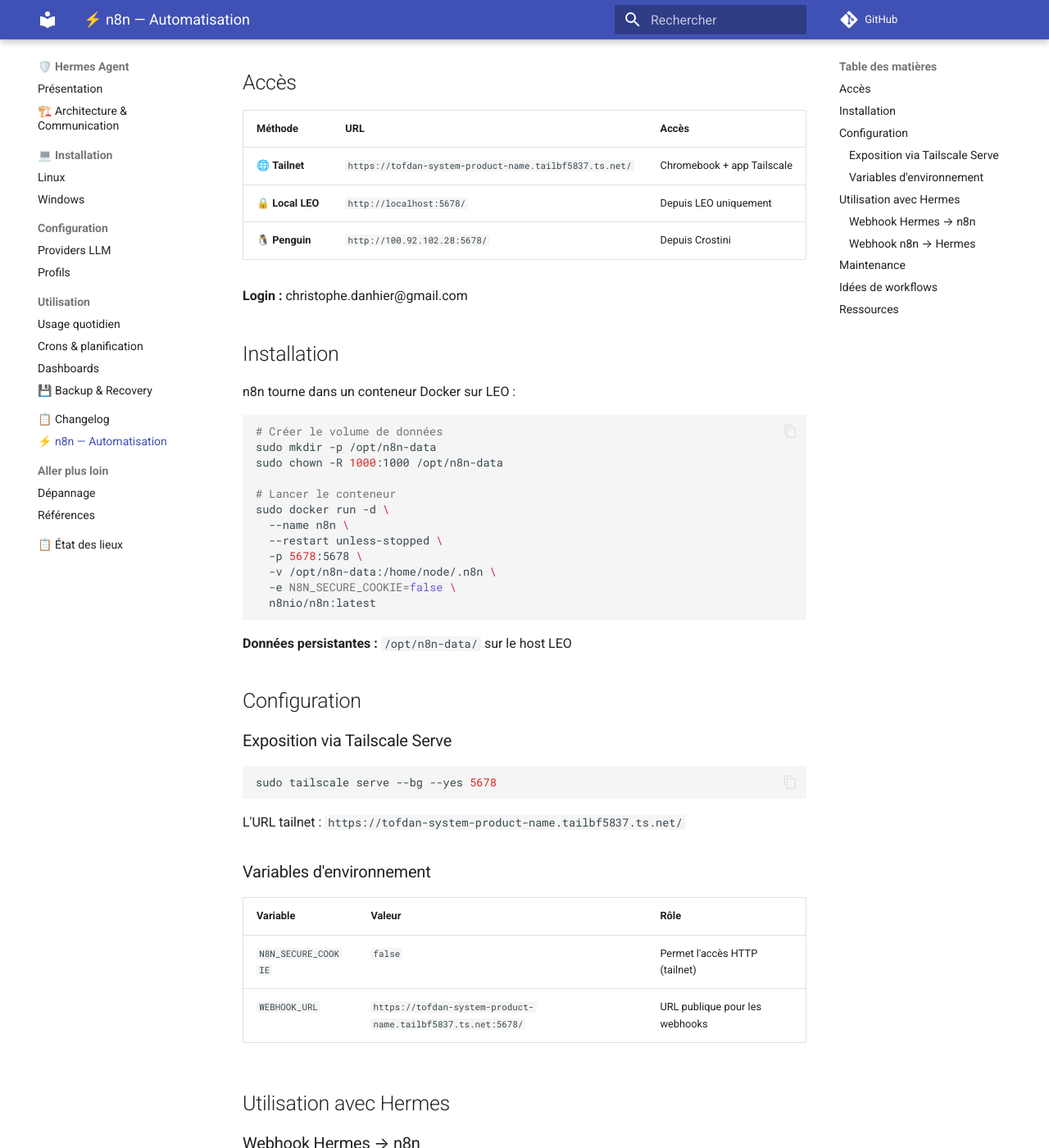
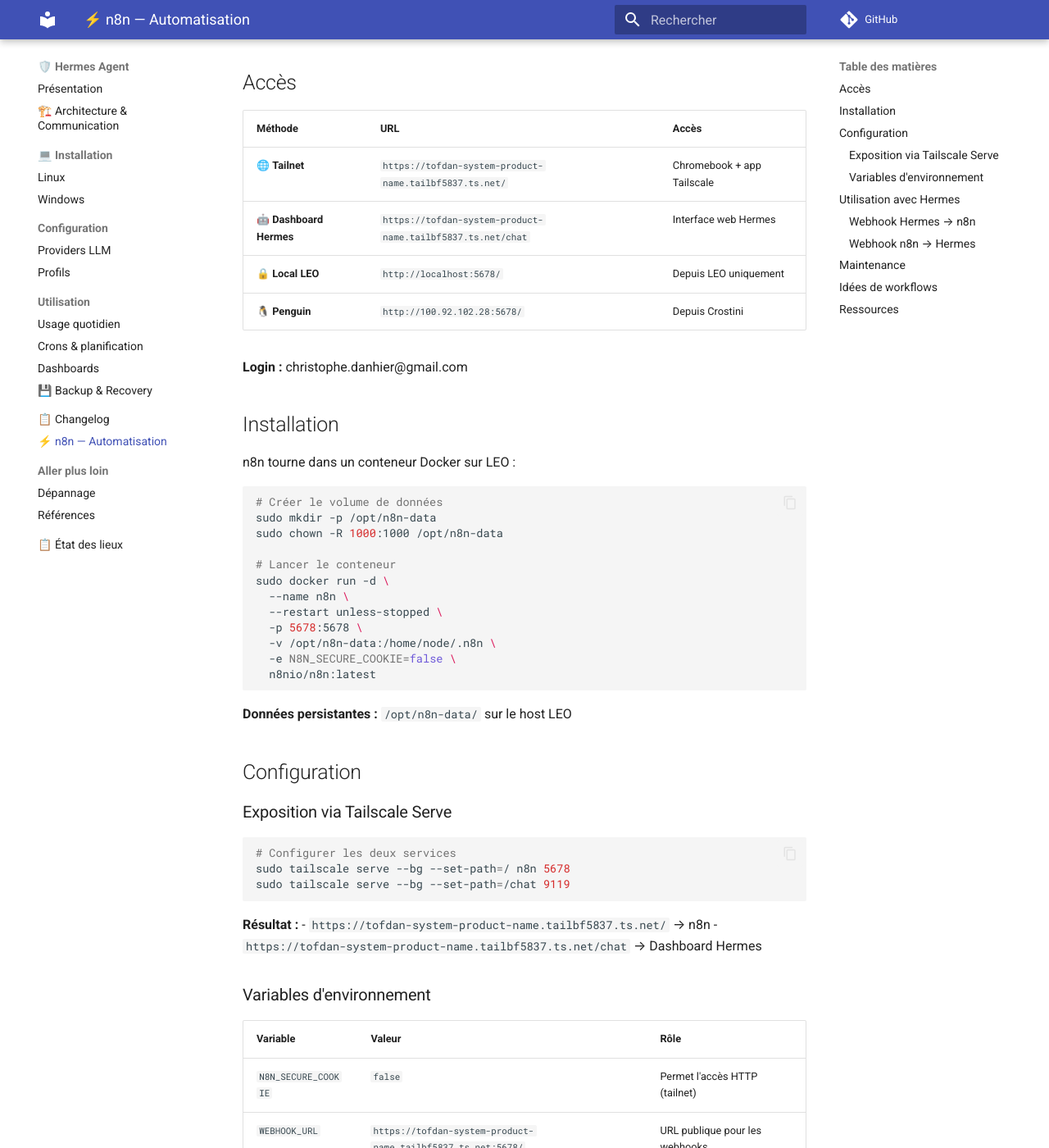
Before and after one commit to christophedanhier-hash/hermes-wiki, an MkDocs documentation site: the page built from docs/hermes/outils/n8n.md, in a window 1280 px wide and 1400 px high, scrolled down 236 px. Shown: the whole window at 82% size. Built offline with MkDocs 1.6.1 and Material for MkDocs 9.7.7, drawn with Linux system fonts in a browser that asks for light colours; comment, search, counter and statistics services are not loaded.

Commit message:
Ajoute lien Dashboard Hermes dans portail + màj URL Tailscale Serve

````diff
--- a/docs/hermes/outils/n8n.md
+++ b/docs/hermes/outils/n8n.md
@@ -7,6 +7,7 @@
 | Méthode | URL | Accès |
 |:--------|:----|:------|
 | 🌐 **Tailnet** | `https://tofdan-system-product-name.tailbf5837.ts.net/` | Chromebook + app Tailscale |
+| 🤖 **Dashboard Hermes** | `https://tofdan-system-product-name.tailbf5837.ts.net/chat` | Interface web Hermes |
 | 🔒 **Local LEO** | `http://localhost:5678/` | Depuis LEO uniquement |
 | 🐧 **Penguin** | `http://100.92.102.28:5678/` | Depuis Crostini |
 
@@ -38,10 +39,14 @@
 ### Exposition via Tailscale Serve
 
 ```bash
-sudo tailscale serve --bg --yes 5678
+# Configurer les deux services
+sudo tailscale serve --bg --set-path=/ n8n 5678
+sudo tailscale serve --bg --set-path=/chat 9119
 ```
 
-L'URL tailnet : `https://tofdan-system-product-name.tailbf5837.ts.net/`
+**Résultat :**
+- `https://tofdan-system-product-name.tailbf5837.ts.net/` → n8n
+- `https://tofdan-system-product-name.tailbf5837.ts.net/chat` → Dashboard Hermes
 
 ### Variables d'environnement
 
````
Also changed, not shown: docs/index.md (+8 -1 lines).
